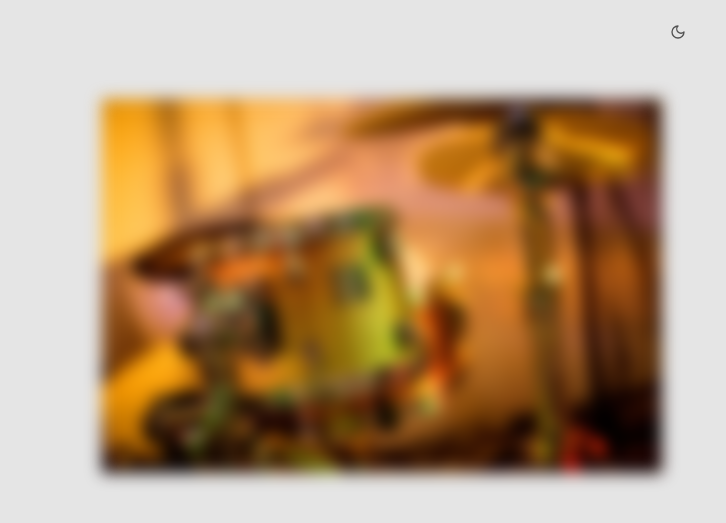
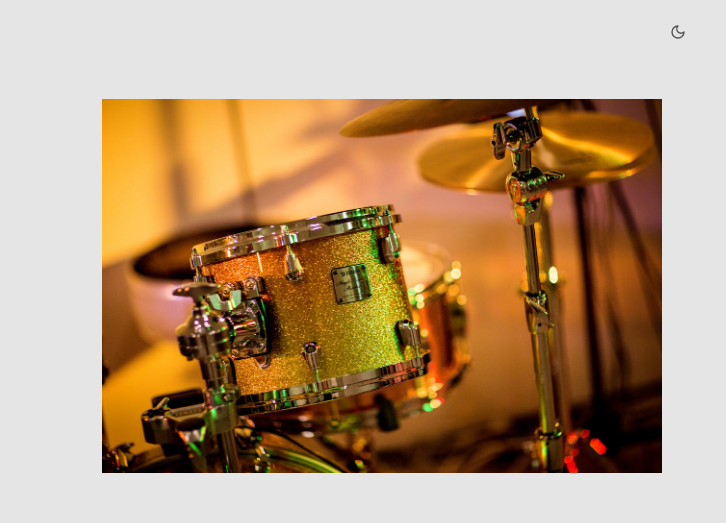
Before and after one commit to NewHub25/drum-machine, an Astro site: page / in a window 1280 px wide. Shown: the top 523 px of the page, 554-1280 px from the left. Built offline with nearby package versions, Linux system fonts and the light colour scheme; Astro itself is replaced by a stand-in of ours.

Commit message:
PUT AWAY blur from hero image and ADD transition over brand logo

```diff
--- a/src/components/sections/hero-section.astro
+++ b/src/components/sections/hero-section.astro
@@ -48,9 +48,7 @@ interface Props {
   </div>
   <!-- Hero Image Section -->
   <div class="flex w-full">
-    <div
-      class="top-12 overflow-hidden blur transition-all duration-500 hover:blur-0"
-    >
+    <div class="top-12 overflow-hidden">
       <Image
         src={heroImage}
         alt="Temporal Image"
--- a/src/components/sections/misc/guide.astro
+++ b/src/components/sections/misc/guide.astro
@@ -1,6 +1,6 @@
 ---
 // Import the necessary AccordionItem component and JSON data
-import AccordionItem from "@components/ui/blocks/AccordionItem.astro";
+// import AccordionItem from "@components/ui/blocks/AccordionItem.astro";
 
 // Define props from Astro
 const { title, faqs } = Astro.props;
@@ -75,5 +75,5 @@ const makeId = (base: any, index: any) => `${base}${index + 1}`;
 <!--Import the necessary Accordion plugin-->
 <!--https://preline.co/plugins/html/accordion.html-->
 <script>
-  import "@preline/accordion/index.js";
+  // import "@preline/accordion/index.js";
 </script>
--- a/src/components/ui/brandlogo.astro
+++ b/src/components/ui/brandlogo.astro
@@ -278,6 +278,9 @@ l79 -13 -74 -22 c-92 -27 -133 -28 -203 -1 -89 33 -164 115 -181 199 l-7 35
   </g>
 </svg>
 <style>
+  svg g {
+    transition: fill 500ms;
+  }
   svg:hover g {
     fill: #56e1da;
   }
```
